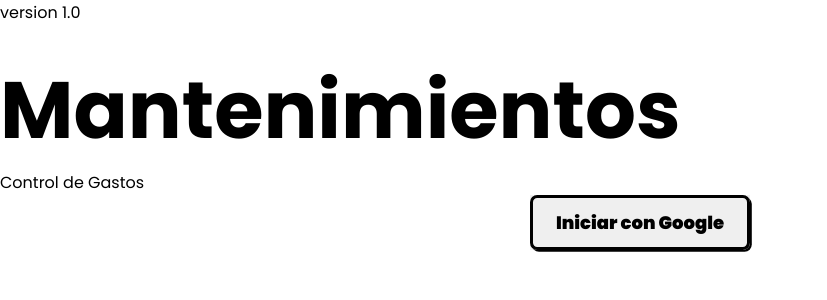
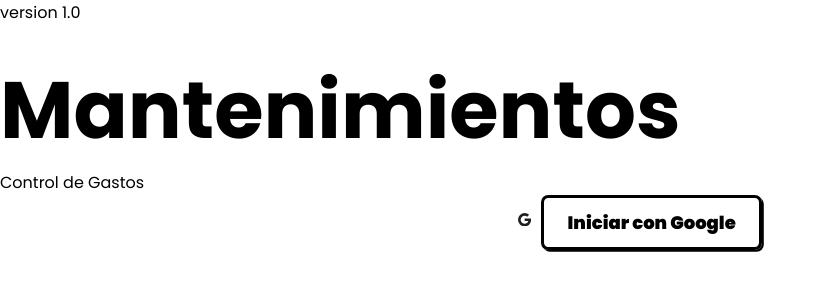
Before and after one commit to Soy-Zetta/Control-Gastos, a React (Vite) app: page / in a window 1280 px wide. Shown: the top 300 px of the page, without its empty margins (0-827 px from the left). Built offline with nearby package versions, Linux system fonts and the light colour scheme.

Commit message:
se le agregó estilo al boton, pero aún falta.

```diff
--- a/src/components/moleculas/Btnsave.jsx
+++ b/src/components/moleculas/Btnsave.jsx
@@ -16,6 +16,8 @@ const Container = styled.button`
   align-items: center;
   text-decoration: none;
   border: none;
+  gap: 10px;
+  background-color: initial;
   .btn {
     background: ${(props) => props.bgcolor};
     padding: 0.6em 1.3em;
@@ -34,6 +36,7 @@ const Container = styled.button`
     }
     &:active {
       transform: translate(0.05em, 0.05em);
+      box-shadow: 0.05em 0.05em #000;
     }
   }
 `;
--- a/src/components/templates/LoginTemplate.jsx
+++ b/src/components/templates/LoginTemplate.jsx
@@ -1,5 +1,5 @@
 import styled from "styled-components";
-import {Btnsave} from "../../index";
+import {Btnsave,v} from "../../index";
 export function LoginTemplate() {
   return (
     <Container>
@@ -13,7 +13,7 @@ export function LoginTemplate() {
       <Titulo>Mantenimientos</Titulo>
       <p>Control de Gastos</p>
       <ContainerBtn>
-        <Btnsave titulo={"Iniciar con Google"}></Btnsave>
+        <Btnsave titulo="Iniciar con Google" icono={<v.iconogoogle/>}></Btnsave>
 
       </ContainerBtn>
 
@@ -21,7 +21,9 @@ export function LoginTemplate() {
     </Container>
   );
 }
-const Container = styled.div``;
+const Container = styled.div`
+  background
+`;
 
 const Titulo = styled.span`
   font-size: 5rem;
```
